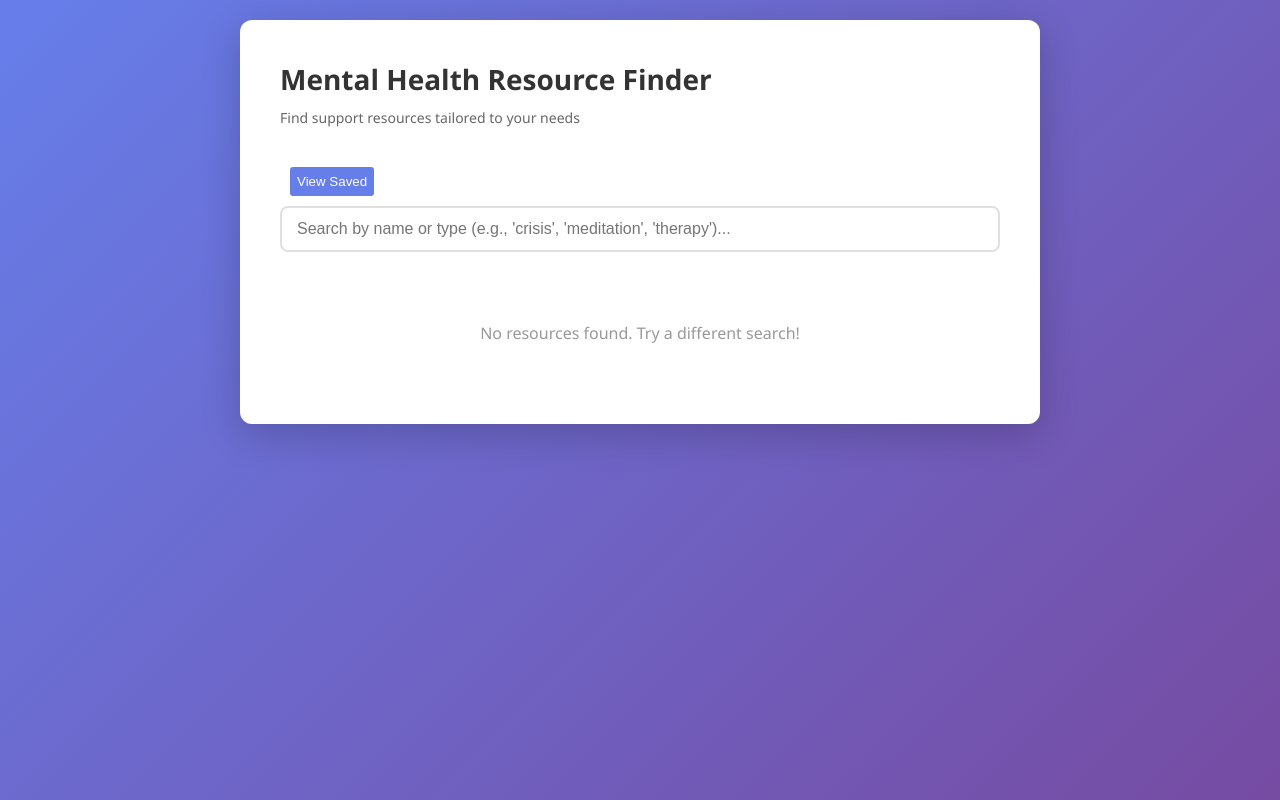
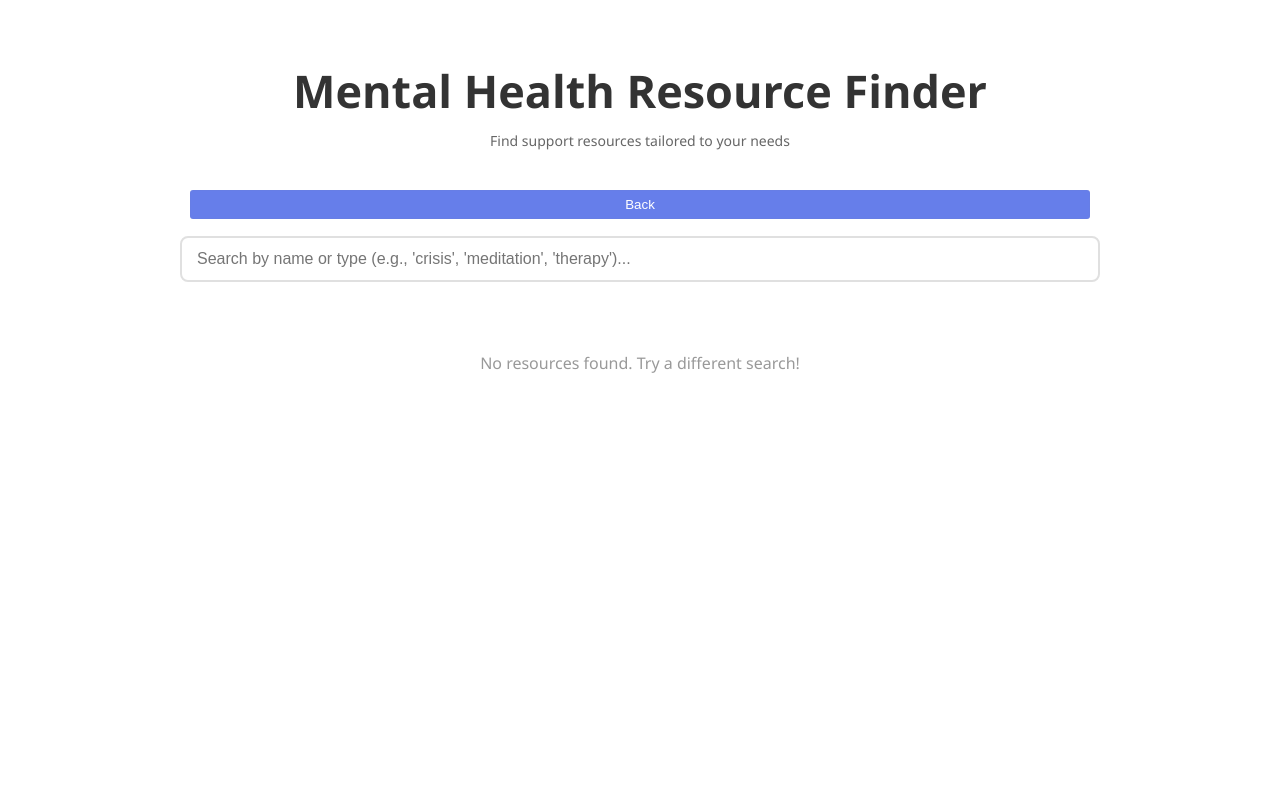
Before and after one commit to julianne18/Mental-Health-Resource, a plain HTML site: page index.html in a window 1280 px wide. Both pictures are taken after a click on the button "View Saved". Drawn offline with Linux system fonts and the light colour scheme.

Commit message:
Button feature adds

```diff
--- a/index.html
+++ b/index.html
@@ -5,14 +5,14 @@
     <meta name="viewport" content="width=device-width, initial-scale=1.0">
     <link rel="stylesheet" href="mental-health.css">
     <title>Mental Health Resource Finder</title>
-
 </head>
 <body>
     <div class="container">
         <h1>Mental Health Resource Finder</h1>
         <p class="subtitle">Find support resources tailored to your needs</p>
 
-        <button id="favoritesBtn" onclick="seeFavorites()">View Saved</button>
+        <button id="favoritesBtn" class="favBtn" onclick="seeFavorites()">View Saved</button>
+        <button id="favoritesBtn" class="homeBtn" onclick="backToHome(resources)">Back</button>
         <div class="search-box">
             <input
                 type="text"
--- a/mental-health.css
+++ b/mental-health.css
@@ -6,27 +6,33 @@
 
 body {
     font-family: 'Segoe UI', Tahoma, Geneva, Verdana, sans-serif;
-    background: linear-gradient(135deg, #667eea 0%, #764ba2 100%);
+    /* background: linear-gradient(135deg, #667eea 0%, #764ba2 100%); */
     min-height: 100vh;
     padding: 20px;
 }
 
 .container {
-    max-width: 800px;
+    max-width: 1000px;
     margin: 0 auto;
     background: white;
-    border-radius: 12px;
+    border-radius: 3px;
     padding: 40px;
-    box-shadow: 0 10px 40px rgba(0, 0, 0, 0.2);
+
+    display: flex;
+    flex-direction: column;
+    justify-content: left;
+
 }
 
 h1 {
+    text-align: center;
     color: #333;
     margin-bottom: 10px;
-    font-size: 28px;
+    font-size: 45px;
 }
 
 .subtitle {
+    text-align: center;
     color: #666;
     margin-bottom: 30px;
     font-size: 14px;
@@ -34,6 +40,7 @@ h1 {
 
 .search-box {
     margin-bottom: 30px;
+    margin-top: 15px;
 }
 
 input[type="text"] {
@@ -52,7 +59,7 @@ input[type="text"]:focus {
 
 .resources-container {
     display: grid;
-    gap: 20px;
+    gap: 13px;
 }
 
 .resource-card {
@@ -60,7 +67,7 @@ input[type="text"]:focus {
     border-radius: 8px;
     padding: 20px;
     transition: all 0.3s ease;
-    border-left: 4px solid #667eea;
+    border-left: 2px solid #667eea;
 }
 
 .resource-card:hover {
@@ -161,6 +168,7 @@ input[type="text"]:focus {
 
 #favoritesBtn{
     margin: 10px;
+    margin-bottom: 2px;
     padding: 10px;
 
     border-radius: 3px;
@@ -181,3 +189,7 @@ input[type="text"]:focus {
 #favoritesBtn:active{
     background-color: #e0e0e0;
 }
+
+.homeBtn {
+    display: none;
+}
--- a/mental-health.js
+++ b/mental-health.js
@@ -71,7 +71,6 @@ function displayResources(resourcesToShow) {
             <a href="${resource.website}" target="_blank" class="resource-link">Visit Website →</a>
             <button class="copyLink-btn" onclick="copyToClipboard('${resource.website}')">Copy link</button>
             <button class="fav-btn" onclick="toggleFavorites('${resource.name}')">Save</button>
-
         `;
 
         // Add this card to the container
@@ -88,11 +87,9 @@ document.getElementById("searchInput").addEventListener("input", function(event)
     const searchTerm = event.target.value.toLowerCase();
 
     // TODO: Filter the resources array based on searchTerm
-    // HINT: Use the .filter() method!
     let filteredRes = resources.filter((resource) =>
         resource.name.toLowerCase().trim().includes(searchTerm) || resource.type.toLowerCase().trim().includes(searchTerm)
     );
-    // You want to check if the resource.name or resource.type includes the searchTerm
     // Then display only the filtered results
     // For now, let's display all resources (you'll change this!)
     displayResources(filteredRes);
@@ -142,6 +139,14 @@ function seeFavorites(){
     )
 
     displayResources(favoriteRes);
+    document.querySelector('.favBtn').style.display = "none"
+    document.querySelector('.homeBtn').style.display = "block"
 }
 
 // HOME
+function backToHome(resourcesToShow){
+    displayResources(resourcesToShow);
+
+    document.querySelector('.homeBtn').style.display = "none"
+    document.querySelector('.favBtn').style.display = "block"
+}
```
